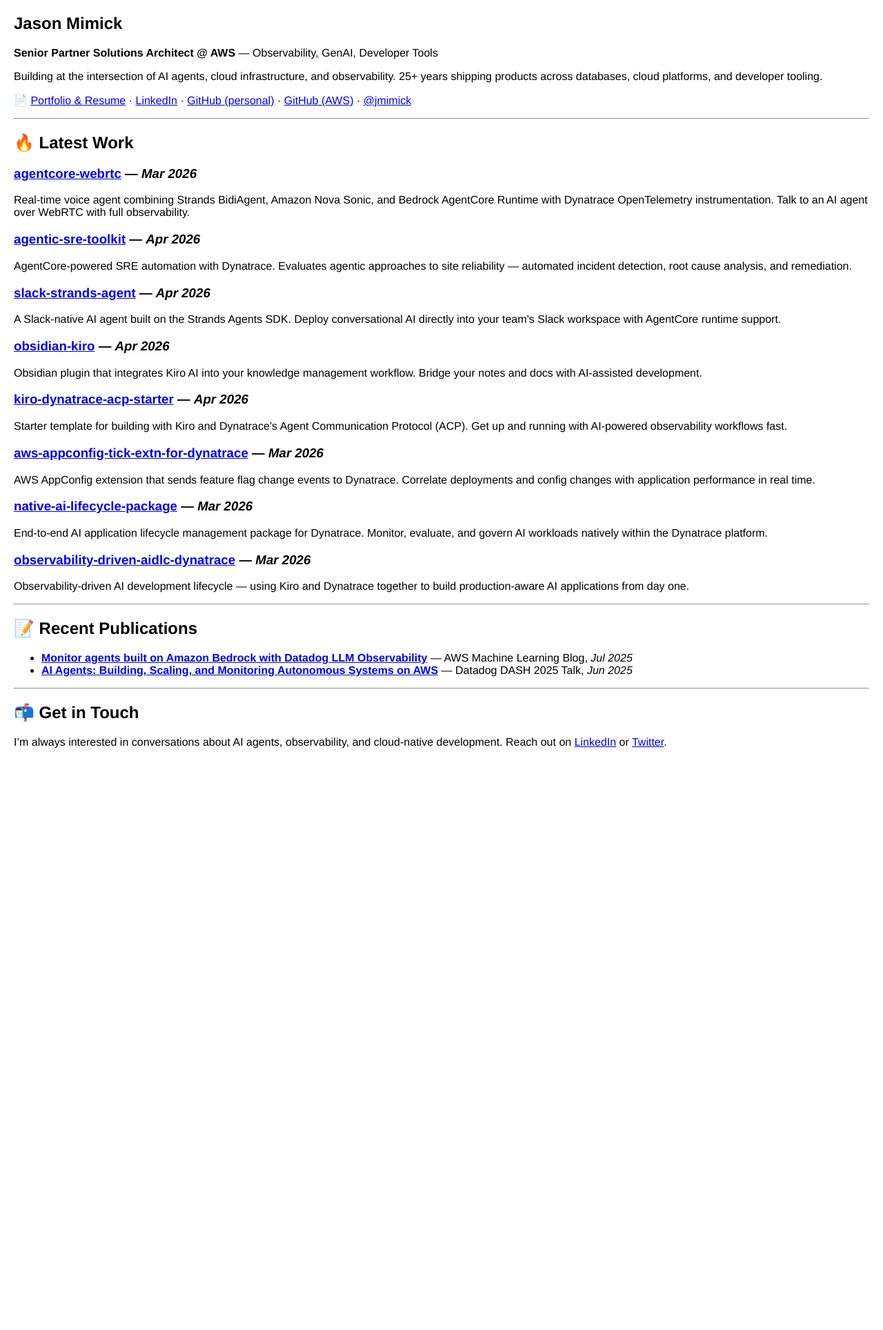
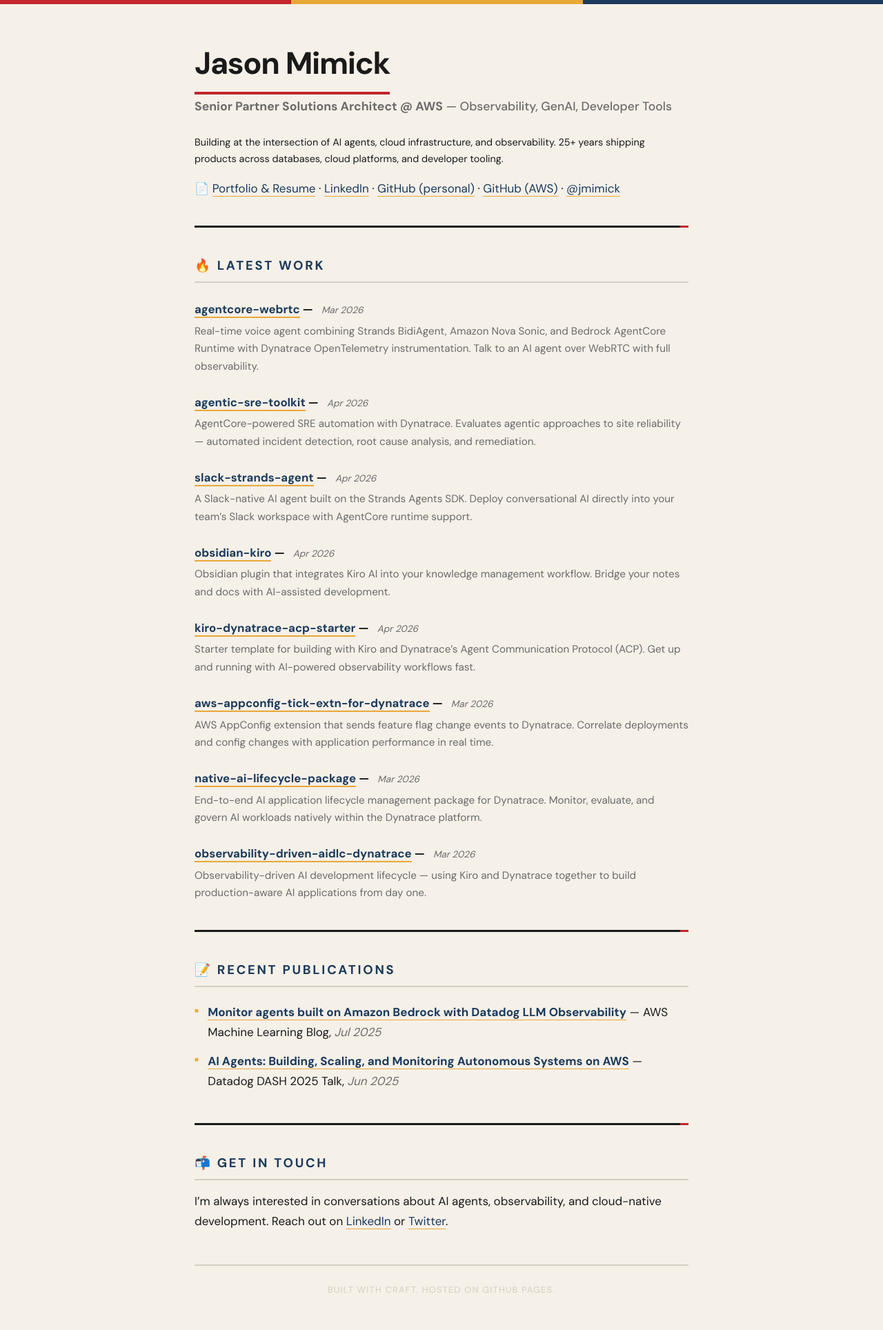
Before and after one commit to jasonmimick/jasonmimick.github.io, a Jekyll site: the page built from index.md, in a window 1280 px wide. Shown: the whole page at 69% size. Built offline with Jekyll 4.4.1, drawn with Linux system fonts in a browser that asks for light colours; our own code applies the rules of GitHub Pages for plain Markdown files; the repository's description, which GitHub fills in, is left out; before the commit the page ends 1101 px from its top, so only the background shows below that.

Commit message:
Bauhaus/Arts & Crafts theme: custom layout, CSS, typography

```diff
--- a/_config.yml
+++ b/_config.yml
@@ -1 +1,2 @@
-theme: jekyll-theme-minimal
+title: Jason Mimick
+description: Senior Partner Solutions Architect @ AWS
--- a/_layouts/default.html
+++ b/_layouts/default.html
@@ -1,70 +1,22 @@
 <!DOCTYPE html>
-<html lang="{{ site.lang | default: "en-US" }}">
+<html lang="{{ site.lang | default: 'en-US' }}">
   <head>
     <meta charset="UTF-8">
-    <meta http-equiv="X-UA-Compatible" content="IE=edge">
     <meta name="viewport" content="width=device-width, initial-scale=1">
-
-{% seo %}
-    <link rel="stylesheet" href="{{ "/assets/css/style.css?v=" | append: site.github.build_revision | relative_url }}">
-    <!--[if lt IE 9]>
-    <script src="//cdnjs.cloudflare.com/ajax/libs/html5shiv/3.7.3/html5shiv.min.js"></script>
-    <![endif]-->
+    {% seo %}
+    <link rel="stylesheet" href="{{ '/assets/css/style.css?v=' | append: site.github.build_revision | relative_url }}">
+    <link rel="preconnect" href="https://fonts.googleapis.com">
+    <link href="https://fonts.googleapis.com/css2?family=DM+Sans:ital,wght@0,400;0,500;0,700&family=DM+Mono:wght@400;500&display=swap" rel="stylesheet">
   </head>
   <body>
+    <div class="bauhaus-accent"></div>
     <div class="wrapper">
-      <!--
-      <header>
-
-        <h1><a href="{{ "/" | absolute_url }}">{{ site.title | default: site.github.repository_name }}</a></h1>
-
-        {% if site.logo %}
-          <img src="{{site.logo | relative_url}}" alt="Logo" />
-        {% endif %}
-
-        <p>{{ site.description | default: site.github.project_tagline }}</p>
-
-        {% if site.github.is_project_page %}
-        <p class="view"><a href="{{ site.github.repository_url }}">View the Project on GitHub <small>{{ site.github.repository_nwo }}</small></a></p>
-        {% endif %}
-
-        {% if site.github.is_user_page %}
-        <p class="view"><a href="{{ site.github.owner_url }}">View My GitHub Profile</a></p>
-        {% endif %}
-
-        {% if site.show_downloads %}
-        <ul class="downloads">
-          <li><a href="{{ site.github.zip_url }}">Download <strong>ZIP File</strong></a></li>
-          <li><a href="{{ site.github.tar_url }}">Download <strong>TAR Ball</strong></a></li>
-          <li><a href="{{ site.github.repository_url }}">View On <strong>GitHub</strong></a></li>
-        </ul>
-        {% endif %}
-      </header>
-      -->
-      <section width="100%" style="width:100%">
-
-      {{ content }}
-
+      <section>
+        {{ content }}
       </section>
-      <!--
       <footer>
-        {% if site.github.is_project_page %}
-        <p>This project is maintained by <a href="{{ site.github.owner_url }}">{{ site.github.owner_name }}</a></p>
-        {% endif %}
-        <p><small>Hosted on GitHub Pages &mdash; Theme by <a href="https://github.com/orderedlist">orderedlist</a></small></p>
+        <p>Built with craft. Hosted on GitHub Pages.</p>
       </footer>
-      -->
     </div>
-    <script src="{{ "/assets/js/scale.fix.js" | relative_url }}"></script>
-    {% if site.google_analytics %}
-    <script>
-      (function(i,s,o,g,r,a,m){i['GoogleAnalyticsObject']=r;i[r]=i[r]||function(){
-      (i[r].q=i[r].q||[]).push(arguments)},i[r].l=1*new Date();a=s.createElement(o),
-      m=s.getElementsByTagName(o)[0];a.async=1;a.src=g;m.parentNode.insertBefore(a,m)
-      })(window,document,'script','https://www.google-analytics.com/analytics.js','ga');
-      ga('create', '{{ site.google_analytics }}', 'auto');
-      ga('send', 'pageview');
-    </script>
-    {% endif %}
   </body>
 </html>
--- a/assets/css/style.css
+++ b/assets/css/style.css
@@ -1,29 +1,199 @@
-body {
-  margin: 10px 20px 10px 20px;
-  padding: 0px;
-  font-family: Helvetica, Arial
-}
-.div.wrapper {
-  margin: 0px
-}
-section {
-  width: 100%
-}
-table.logos {
- table-layout: fixed;
- width: 300;
-}
-th,td {
-  border: 0px;
-  border-padding: 0px;
-}
-img {
-   display:block;
-   width:100%;
-   height:auto;
+/* ── Bauhaus / Arts & Crafts Theme ── */
+
+:root {
+  --black: #1a1a1a;
+  --white: #f5f0e8;
+  --red: #c1272d;
+  --blue: #1b3a5c;
+  --yellow: #e8a838;
+  --gray: #6b6b6b;
+  --light-gray: #d4cfc4;
+  --font-sans: 'DM Sans', 'Helvetica Neue', sans-serif;
+  --font-mono: 'DM Mono', 'Courier New', monospace;
 }
 
-td {
-  vertical-align: center;
-  horizontal-align: center
+* { margin: 0; padding: 0; box-sizing: border-box; }
+
+body {
+  background: var(--white);
+  color: var(--black);
+  font-family: var(--font-sans);
+  font-size: 17px;
+  line-height: 1.7;
 }
+
+/* Top accent bar — Bauhaus primary colors */
+.bauhaus-accent {
+  height: 6px;
+  background: linear-gradient(90deg, var(--red) 33%, var(--yellow) 33%, var(--yellow) 66%, var(--blue) 66%);
+}
+
+.wrapper {
+  max-width: 780px;
+  margin: 0 auto;
+  padding: 3rem 2rem 2rem;
+}
+
+/* ── Typography ── */
+
+h1 {
+  font-size: 2.8rem;
+  font-weight: 700;
+  letter-spacing: -0.03em;
+  color: var(--black);
+  margin-bottom: 0.2rem;
+  border-bottom: 4px solid var(--red);
+  display: inline-block;
+  padding-bottom: 0.15rem;
+}
+
+h2 {
+  font-size: 1.15rem;
+  font-weight: 700;
+  text-transform: uppercase;
+  letter-spacing: 0.15em;
+  color: var(--blue);
+  margin-top: 2.5rem;
+  margin-bottom: 1rem;
+  padding-bottom: 0.4rem;
+  border-bottom: 2px solid var(--light-gray);
+}
+
+h3 {
+  font-size: 1.05rem;
+  font-weight: 700;
+  color: var(--black);
+  margin-top: 1.5rem;
+  margin-bottom: 0.3rem;
+}
+
+h3 a {
+  color: var(--blue);
+  text-decoration: none;
+  border-bottom: 2px solid var(--yellow);
+  transition: border-color 0.2s;
+}
+
+h3 a:hover {
+  border-color: var(--red);
+}
+
+h3 em {
+  font-weight: 400;
+  font-size: 0.85rem;
+  color: var(--gray);
+  margin-left: 0.5rem;
+}
+
+p {
+  margin-bottom: 1rem;
+  color: var(--black);
+}
+
+/* First paragraph — subtitle/intro */
+h1 + p {
+  font-size: 1.1rem;
+  color: var(--gray);
+  margin-bottom: 1.5rem;
+  font-weight: 500;
+}
+
+/* Links line */
+h1 + p + p {
+  font-size: 0.9rem;
+}
+
+a {
+  color: var(--blue);
+  text-decoration: none;
+  border-bottom: 1px solid var(--yellow);
+  transition: all 0.2s;
+}
+
+a:hover {
+  color: var(--red);
+  border-color: var(--red);
+}
+
+strong {
+  font-weight: 700;
+}
+
+em {
+  font-style: italic;
+  color: var(--gray);
+}
+
+/* ── Horizontal rules — geometric block ── */
+
+hr {
+  border: none;
+  height: 3px;
+  background: var(--black);
+  margin: 2.5rem 0;
+  position: relative;
+}
+
+hr::after {
+  content: '';
+  position: absolute;
+  right: 0;
+  top: -4px;
+  width: 12px;
+  height: 12px;
+  background: var(--red);
+}
+
+/* ── Lists ── */
+
+ul {
+  list-style: none;
+  padding: 0;
+}
+
+ul li {
+  padding: 0.4rem 0;
+  padding-left: 1.2rem;
+  position: relative;
+}
+
+ul li::before {
+  content: '■';
+  color: var(--yellow);
+  font-size: 0.6rem;
+  position: absolute;
+  left: 0;
+  top: 0.65rem;
+}
+
+/* ── Project cards (h3 + p blocks) ── */
+
+h3 + p {
+  color: var(--gray);
+  font-size: 0.95rem;
+  margin-bottom: 0.5rem;
+  padding-left: 0;
+}
+
+/* ── Footer ── */
+
+footer {
+  margin-top: 3rem;
+  padding-top: 1.5rem;
+  border-top: 2px solid var(--light-gray);
+  text-align: center;
+}
+
+footer p {
+  font-size: 0.8rem;
+  color: var(--light-gray);
+  letter-spacing: 0.1em;
+  text-transform: uppercase;
+}
+
+/* ── Responsive ── */
+
+@media (max-width: 600px) {
+  .wrapper { padding: 2rem 1.2rem; }
+  h1 { font-size: 2rem; }
+}
```
